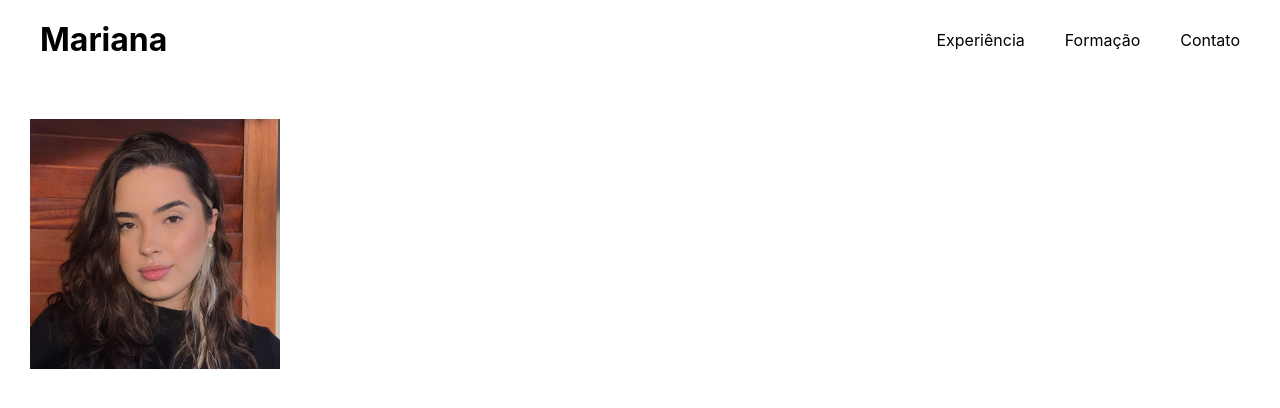
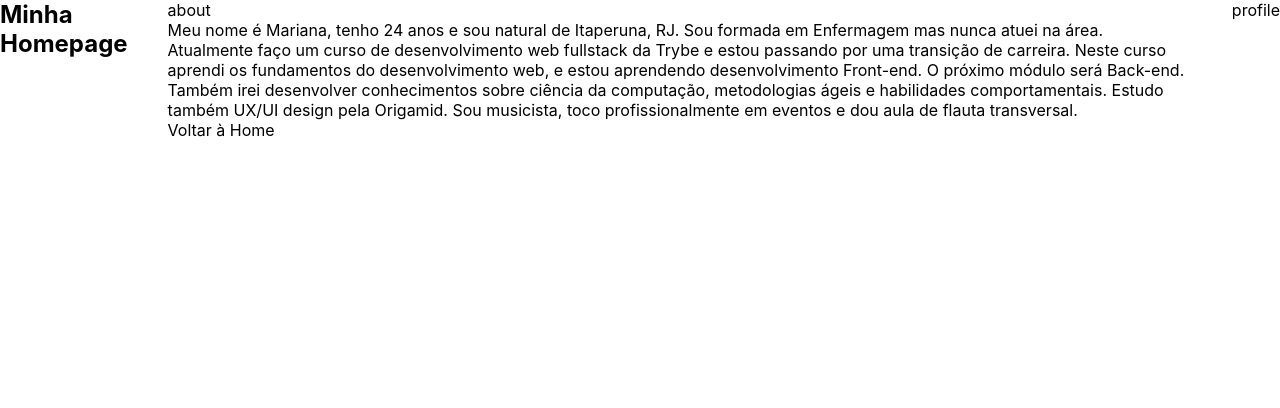
Before and after one commit to MariSIN/Portfolio, a React (Create React App) app in the folder portfolio/: page /about in a window 1280 px wide. Shown: the top 408 px of the page. Built offline with nearby package versions, Linux system fonts and the light colour scheme.

Commit message:
adiciona links

```diff
--- a/portfolio/package.json
+++ b/portfolio/package.json
@@ -8,6 +8,7 @@
     "@testing-library/user-event": "^13.5.0",
     "react": "^18.2.0",
     "react-dom": "^18.2.0",
+    "react-router-dom": "^5.3.3",
     "react-scripts": "5.0.1",
     "web-vitals": "^2.1.4"
   },
--- a/portfolio/src/App.js
+++ b/portfolio/src/App.js
@@ -1,14 +1,23 @@
 import React from 'react';
 import './App.css';
-import Header from './components/Header';
-import Main
- from './components/Main';
+import { BrowserRouter, Route, Link } from 'react-router-dom';
+import Home from './components/Home';
+import About from './components/About';
+import Profile from './components/Profile';
+
 class App extends React.Component {
   render() {
     return (
       <>
-      <Header />
-      <Main />
+        <nav className="links">
+          <BrowserRouter>
+              <Home exact path="/" component={ Home } />
+              <Link to="/about">about
+              <Route path="/about" component={ About } /></Link>
+              <Link to="/profile">profile
+              <Route path="/profile" component={ Profile } /></Link>
+          </BrowserRouter>
+        </nav>
       </>
     );
   }
--- /dev/null
+++ b/portfolio/src/components/About.js
@@ -0,0 +1,26 @@
+import React, { Component } from 'react';
+import { Link } from 'react-router-dom';
+
+class About extends Component {
+  render() {
+    return (
+      <div>
+        <p>
+          Meu nome é Mariana, tenho 24 anos e sou natural de Itaperuna, RJ. Sou
+          formada em Enfermagem mas nunca atuei na área. Atualmente faço um
+          curso de desenvolvimento web fullstack da Trybe e estou passando por
+          uma transição de carreira. Neste curso aprendi os fundamentos do
+          desenvolvimento web, e estou aprendendo desenvolvimento Front-end. O
+          próximo módulo será Back-end. Também irei desenvolver conhecimentos
+          sobre ciência da computação, metodologias ágeis e habilidades
+          comportamentais. Estudo também UX/UI design pela Origamid. Sou
+          musicista, toco profissionalmente em eventos e dou aula de flauta
+          transversal.
+        </p>
+        <Link to="/">Voltar à Home</Link>
+      </div>
+    );
+  }
+}
+
+export default About;
--- a/portfolio/src/components/Header.js
+++ /dev/null
@@ -1,18 +0,0 @@
-import React, { Component } from 'react';
-
-class Header extends Component {
-  render() {
-    return (
-      <header>
-        <h1>Mariana</h1>
-        <nav className='links'>
-            <a href='/'>Experiência </a>
-            <a href='/'>Formação </a>
-            <a href='/'>Contato </a>
-         </nav>
-      </header>
-    );
-  }
-}
-
-export default Header;
--- /dev/null
+++ b/portfolio/src/components/Home.js
@@ -0,0 +1,13 @@
+import React, { Component } from 'react';
+
+class Home extends Component {
+  render() {
+    return (
+      <main>
+        <h1>Minha Homepage</h1>
+      </main>
+    );
+  }
+}
+
+export default Home;
--- a/portfolio/src/components/Main.js
+++ b/portfolio/src/components/Profile.js
@@ -1,14 +1,16 @@
 import React, { Component } from 'react';
+import { Link } from 'react-router-dom';
 import Mariana from '../img/Mariana.png'
 
-class Main extends Component {
+class Profile extends Component {
   render() {
     return (
       <main>
         <img src={ Mariana } alt='Mariana' className='foto-mariana' />
+        <Link to="/">Voltar à Home</Link>
       </main>
     );
   }
 }
 
-export default Main;
+export default Profile;
```
Also changed, not shown: 1 other file (tests, documents, lock files or other folders).
